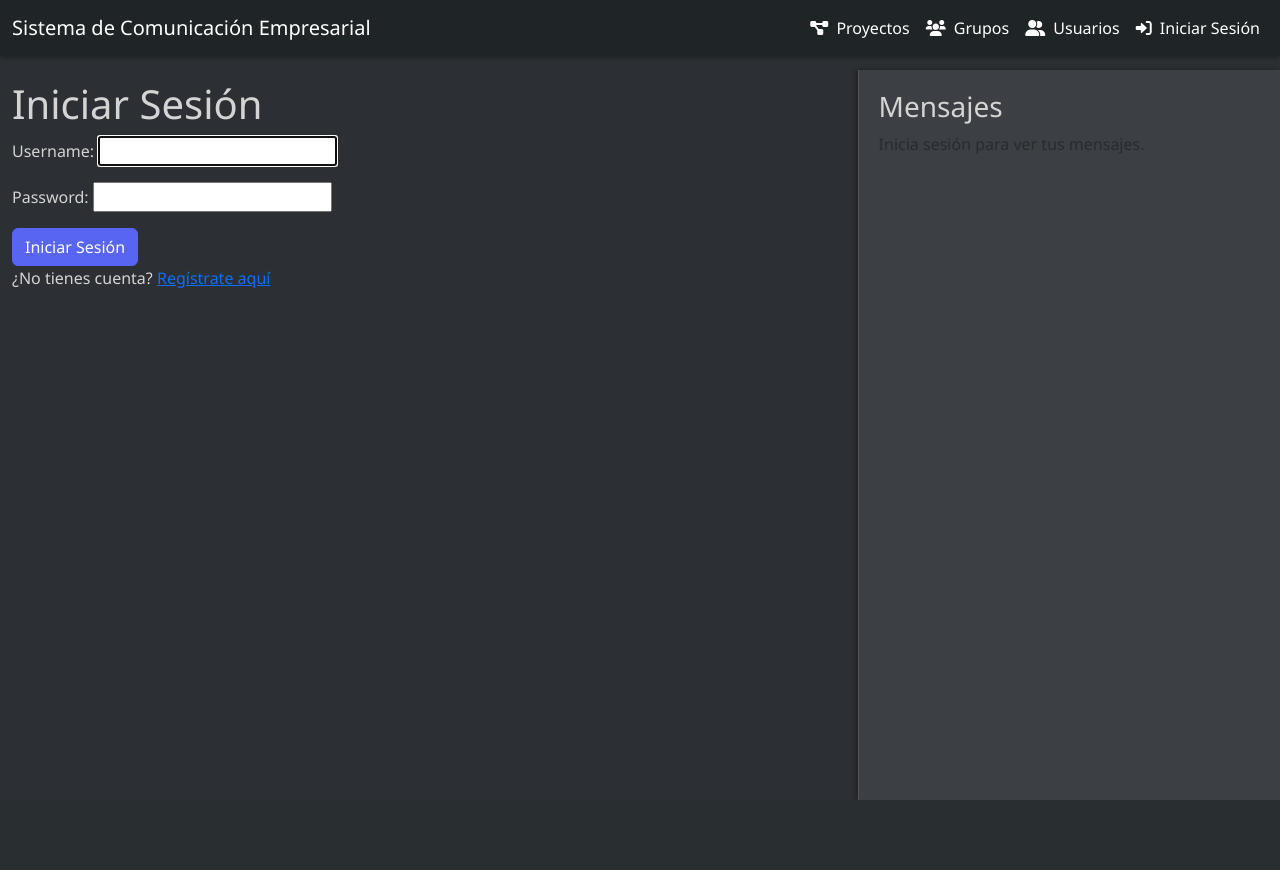
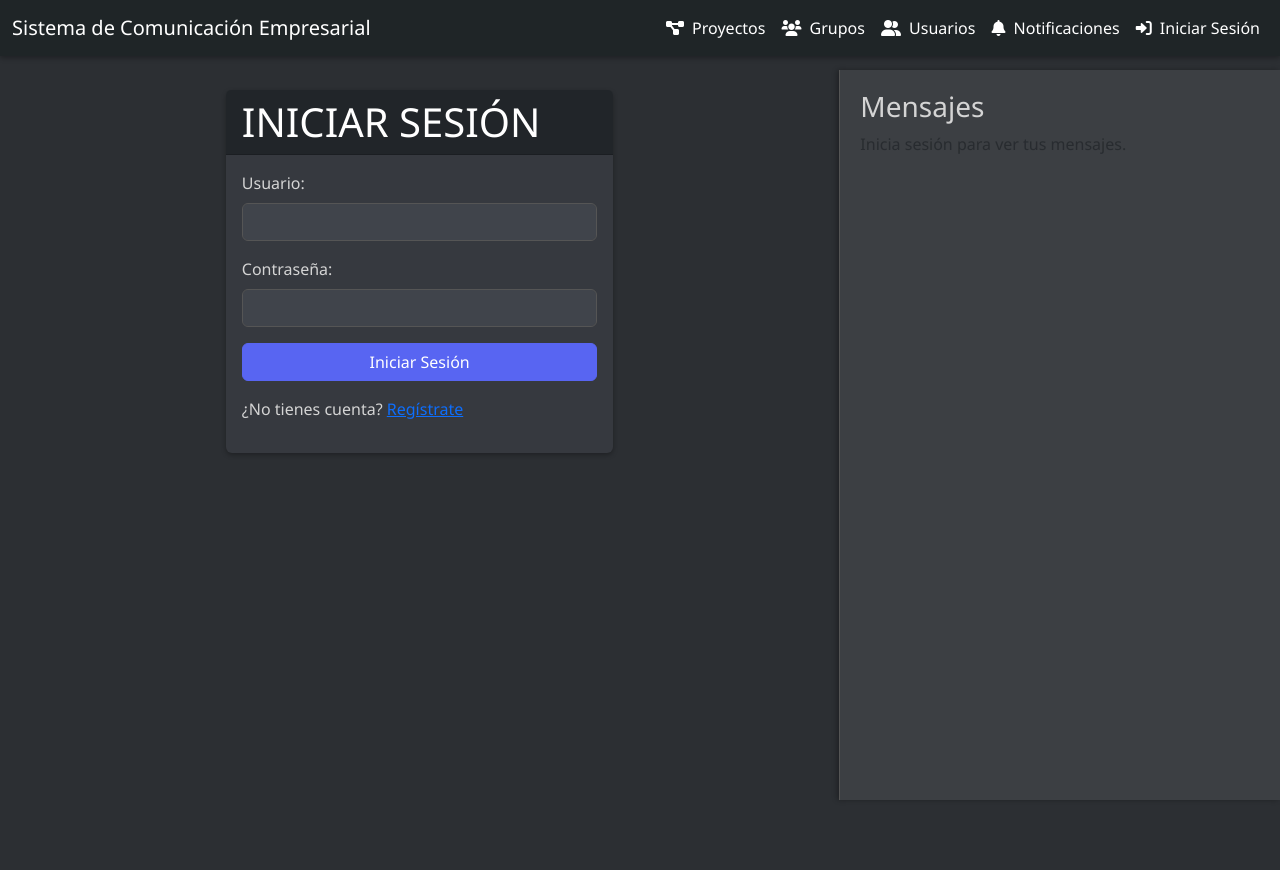
Before and after one commit to JosiasmDev/ent_com_sis, a Django app: page /login/ in a window 1280 px wide. Before the commit the page ends 800 px from the top, so only its background shows below. Run offline with Django 5.2, Linux system fonts and the light colour scheme.

Commit message:
28.02 ent_com_sis

```diff
--- a/comunicacion_empresa/comunicacion_empresa/urls.py
+++ b/comunicacion_empresa/comunicacion_empresa/urls.py
@@ -14,17 +14,12 @@ Including another URLconf
     1. Import the include() function: from django.urls import include, path
     2. Add a URL to urlpatterns:  path('blog/', include('blog.urls'))
 """
-# comunicacion_empresa/urls.py
+from django.urls import path, include
 from django.contrib import admin
-from django.urls import path, include
-from django.contrib.auth import views as auth_views
-from gestion import views
 
 urlpatterns = [
     path('admin/', admin.site.urls),
-    path('login/', auth_views.LoginView.as_view(template_name='gestion/login.html'), name='login'),
-    path('logout/', auth_views.LogoutView.as_view(), name='logout'),
-    path('registro/', views.registro, name='registro'),
-    path('', views.inicio, name='inicio'),
-    path('proyectos/', include('gestion.urls')),  # Prefijo 'proyectos/'
+    path('proyectos/', include('gestion.urls')),
+    path('notifications/', include('notifications.urls', namespace='notifications')),
+    path('', include('django.contrib.auth.urls')),
 ]
--- a/comunicacion_empresa/gestion/templates/gestion/base.html
+++ b/comunicacion_empresa/gestion/templates/gestion/base.html
@@ -9,13 +9,20 @@
     <link href="https://cdnjs.cloudflare.com/ajax/libs/font-awesome/6.0.0-beta3/css/all.min.css" rel="stylesheet">
     <style>
         body {
-            background-color: #2c2f33;  /* Fondo oscuro general */
-            color: #d4d4d4;  /* Texto claro */
+            background-color: #2c2f33;
+            color: #d4d4d4;
             font-family: 'Segoe UI', Tahoma, Geneva, Verdana, sans-serif;
+            margin: 0;
+            height: 100vh;
+            overflow: hidden; /* Evita scroll en el body */
         }
         .navbar {
-            background-color: #1f2527;  /* Más oscuro para la barra */
+            background-color: #1f2527;
             box-shadow: 0 2px 5px rgba(0,0,0,0.3);
+            position: fixed;
+            top: 0;
+            width: 100%;
+            z-index: 1000;
         }
         .navbar-brand, .nav-link {
             color: #fff !important;
@@ -26,16 +33,22 @@
         .btn-link {
             color: #fff !important;
         }
+        .main-container {
+            display: flex;
+            height: calc(100vh - 70px); /* Resta la altura de la navbar */
+            margin-top: 70px; /* Espacio para la navbar fija */
+        }
+        .content-area {
+            flex: 2; /* Dos tercios del espacio */
+            overflow-y: auto; /* Solo el contenido es desplazable */
+            padding: 20px;
+        }
         .chat-container {
-            position: fixed;
-            right: 0;
-            top: 70px;
-            bottom: 0;
-            width: 33%;
-            background: #3c3f43;  /* Chat menos oscuro */
+            flex: 1; /* Un tercio del espacio */
+            background: #3c3f43;
             border-left: 1px solid #555;
             box-shadow: -2px 0 5px rgba(0,0,0,0.3);
-            overflow-y: auto;
+            overflow-y: auto; /* Chat desplazable */
             padding: 20px;
         }
         .chat-messages {
@@ -44,7 +57,7 @@
             border: 1px solid #666;
             border-radius: 5px;
             padding: 10px;
-            background: #44474b;  /* Fondo oscuro para mensajes */
+            background: #44474b;
         }
         .card {
             background-color: #36393f;
@@ -93,6 +106,14 @@
                     <a class="nav-link" href="{% url 'lista_proyectos' %}"><i class="fas fa-project-diagram me-1"></i> Proyectos</a>
                     <a class="nav-link" href="{% url 'lista_grupos' %}"><i class="fas fa-users me-1"></i> Grupos</a>
                     <a class="nav-link" href="{% url 'lista_usuarios' %}"><i class="fas fa-user-friends me-1"></i> Usuarios</a>
+                    <a class="nav-link position-relative" href="{% url 'lista_notificaciones' %}">
+                        <i class="fas fa-bell me-1"></i> Notificaciones
+                        {% if user.is_authenticated and user.notifications.unread.count > 0 %}
+                            <span class="badge bg-warning text-dark position-absolute top-0 start-100 translate-middle">
+                                {{ user.notifications.unread.count }}
+                            </span>
+                        {% endif %}
+                    </a>
                     {% if user.is_authenticated %}
                         <form method="post" action="{% url 'logout' %}" class="d-inline">
                             {% csrf_token %}
@@ -105,12 +126,11 @@
             </div>
         </div>
     </nav>
-    <div class="container-fluid mt-4">
-        <div class="row">
-            <div class="col-md-8">
+    <div class="main-container">
+        <div class="content-area">
             {% block contenido %}{% endblock %}
         </div>
-            <div class="col-md-4 chat-container">
+        <div class="chat-container">
             <h3>Mensajes</h3>
             {% if user.is_authenticated %}
                 <button class="btn btn-primary w-100 mb-3" type="button" data-bs-toggle="collapse" data-bs-target="#nuevoMensaje" aria-expanded="false" aria-controls="nuevoMensaje">
@@ -174,7 +194,6 @@
             {% endif %}
         </div>
     </div>
-    </div>
     <script src="https://cdn.jsdelivr.net/npm/bootstrap@5.3.0/dist/js/bootstrap.bundle.min.js"></script>
 </body>
 </html>
--- /dev/null
+++ b/comunicacion_empresa/gestion/templates/registration/login.html
@@ -0,0 +1,31 @@
+{% extends 'gestion/base.html' %}
+{% block contenido %}
+<div class="row justify-content-center">
+    <div class="col-md-6">
+        <div class="card">
+            <div class="card-header bg-dark text-white">
+                <h1 class="mb-0 text-uppercase">Iniciar Sesión</h1>
+            </div>
+            <div class="card-body">
+                {% if form.errors %}
+                    <p class="text-danger">Usuario o contraseña incorrectos. Por favor, intenta de nuevo.</p>
+                {% endif %}
+                <form method="post" action="{% url 'login' %}">
+                    {% csrf_token %}
+                    <div class="mb-3">
+                        <label for="username" class="form-label">Usuario:</label>
+                        <input type="text" name="username" id="username" class="form-control" required>
+                    </div>
+                    <div class="mb-3">
+                        <label for="password" class="form-label">Contraseña:</label>
+                        <input type="password" name="password" id="password" class="form-control" required>
+                    </div>
+                    <button type="submit" class="btn btn-primary w-100">Iniciar Sesión</button>
+                    <input type="hidden" name="next" value="{{ next|default:'/proyectos/' }}">
+                </form>
+                <p class="mt-3">¿No tienes cuenta? <a href="{% url 'registro' %}">Regístrate</a></p>
+            </div>
+        </div>
+    </div>
+</div>
+{% endblock %}
--- a/comunicacion_empresa/gestion/urls.py
+++ b/comunicacion_empresa/gestion/urls.py
@@ -1,28 +1,43 @@
-# gestion/urls.py
 from django.urls import path
 from . import views
 
 urlpatterns = [
+    # Vistas de proyectos
     path('', views.lista_proyectos, name='lista_proyectos'),
     path('crear/', views.crear_proyecto, name='crear_proyecto'),
     path('<int:proyecto_id>/', views.vista_proyecto, name='vista_proyecto'),
     path('<int:proyecto_id>/editar/', views.editar_proyecto, name='editar_proyecto'),
+    path('<int:proyecto_id>/eliminar/', views.eliminar_proyecto, name='eliminar_proyecto'),
+
+    # Vistas de tareas
     path('<int:proyecto_id>/tareas/crear/', views.crear_tarea, name='crear_tarea'),
-    path('<int:proyecto_id>/mensajes/enviar/', views.enviar_mensaje, name='enviar_mensaje'),
+    path('tareas/<int:tarea_id>/editar/', views.editar_tarea, name='editar_tarea'),
+    path('tareas/<int:tarea_id>/eliminar/', views.eliminar_tarea, name='eliminar_tarea'),
+
+    # Vistas de comentarios
     path('tareas/<int:tarea_id>/comentarios/agregar/', views.agregar_comentario, name='agregar_comentario'),
+    path('comentarios/<int:comentario_id>/editar/', views.editar_comentario, name='editar_comentario'),
+    path('comentarios/<int:comentario_id>/eliminar/', views.eliminar_comentario, name='eliminar_comentario'),
+
+    # Vistas de mensajes privados
     path('mensaje/nuevo/', views.enviar_mensaje_privado, name='enviar_mensaje_privado'),
-    path('mensaje/<int:mensaje_id>/eliminar/', views.eliminar_mensaje, name='eliminar_mensaje'),
+    path('mensaje/<int:mensaje_id>/editar/', views.editar_mensaje, name='editar_mensaje'),
+    path('mensaje/<int:mensaje_id>/eliminar/', views.eliminar_mensaje, name='eliminar_mensaje'),  # Corregido
     path('chat/<int:usuario_id>/borrar/', views.borrar_chat, name='borrar_chat'),
+
+    # Vistas de mensajes de proyecto
+    path('<int:proyecto_id>/mensajes/enviar/', views.enviar_mensaje_proyecto, name='enviar_mensaje_proyecto'),
+    path('mensajes/proyecto/<int:mensaje_id>/eliminar/', views.eliminar_mensaje_proyecto, name='eliminar_mensaje_proyecto'),
+
+    # Vistas de grupos
     path('grupos/', views.lista_grupos, name='lista_grupos'),
     path('grupos/<int:grupo_id>/', views.gestionar_grupo, name='gestionar_grupo'),
+
+    # Vistas de usuarios
     path('usuarios/', views.lista_usuarios, name='lista_usuarios'),
-    path('<int:proyecto_id>/mensajes/enviar/', views.enviar_mensaje_proyecto, name='enviar_mensaje_proyecto'),
-    path('mensajes/proyecto/<int:mensaje_id>/eliminar/', views.eliminar_mensaje_proyecto, name='eliminar_mensaje_proyecto'),
-    path('tareas/<int:tarea_id>/editar/', views.editar_tarea, name='editar_tarea'),
-    path('tareas/<int:tarea_id>/eliminar/', views.eliminar_tarea, name='eliminar_tarea'),
-    path('comentarios/<int:comentario_id>/editar/', views.editar_comentario, name='editar_comentario'),
-    path('comentarios/<int:comentario_id>/eliminar/', views.eliminar_comentario, name='eliminar_comentario'),
-    path('mensaje/<int:mensaje_id>/editar/', views.editar_mensaje, name='editar_mensaje'),
-    path('<int:proyecto_id>/editar/', views.editar_proyecto, name='editar_proyecto'),
-    path('<int:proyecto_id>/eliminar/', views.eliminar_proyecto, name='eliminar_proyecto'),
+    path('registro/', views.registro, name='registro'),  # Añadida la ruta para registro
+
+    # Vistas de notificaciones
+    path('notificaciones/', views.lista_notificaciones, name='lista_notificaciones'),
+    path('notificaciones/marcar/<int:notificacion_id>/', views.marcar_notificacion_leida, name='marcar_notificacion_leida'),
 ]
```
Also changed, not shown: comunicacion_empresa/gestion/templates/gestion/notificaciones.html (added, +22 -0 lines), comunicacion_empresa/gestion/views.py (+183 -139 lines). Lines whose indentation alone changed are shown as unchanged.
